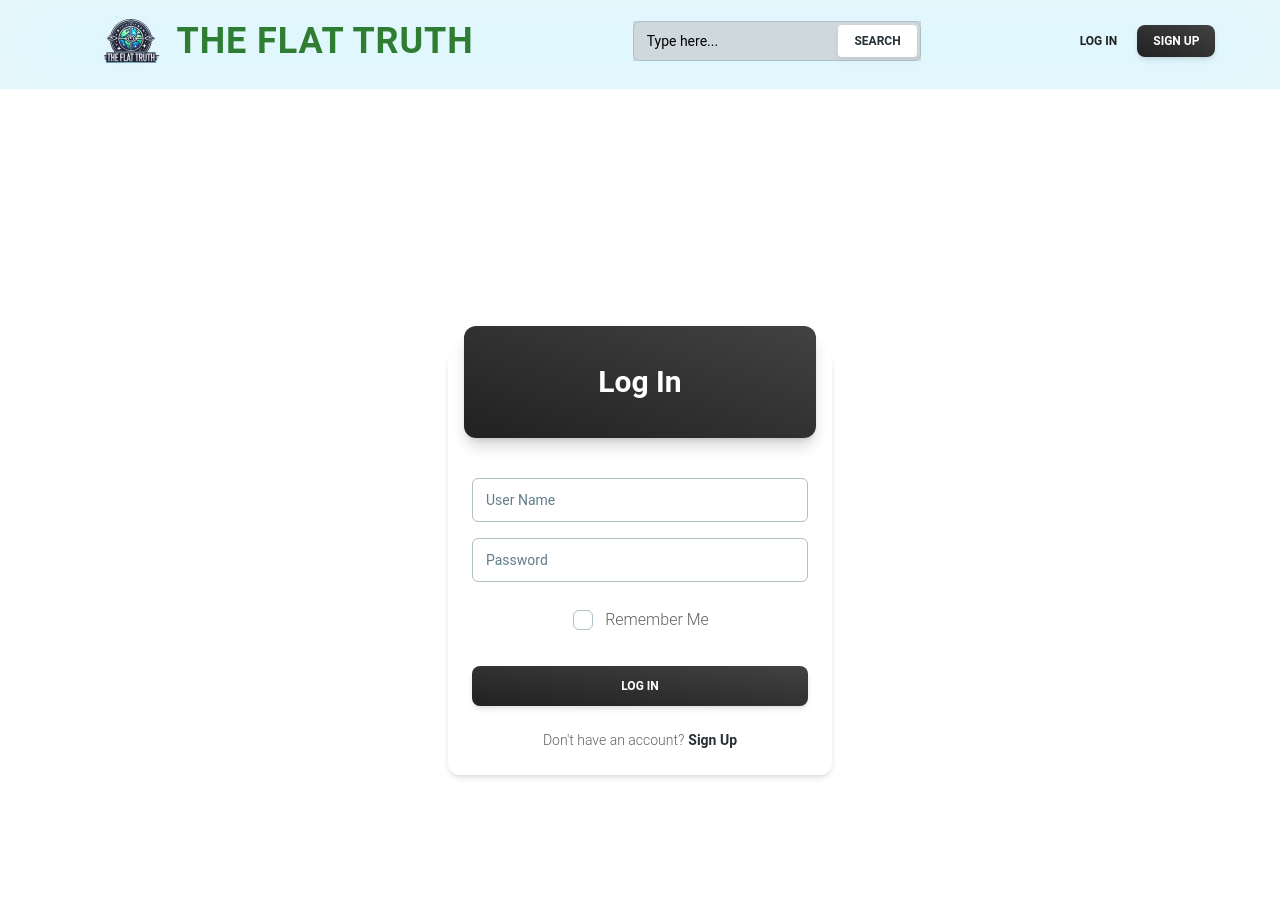
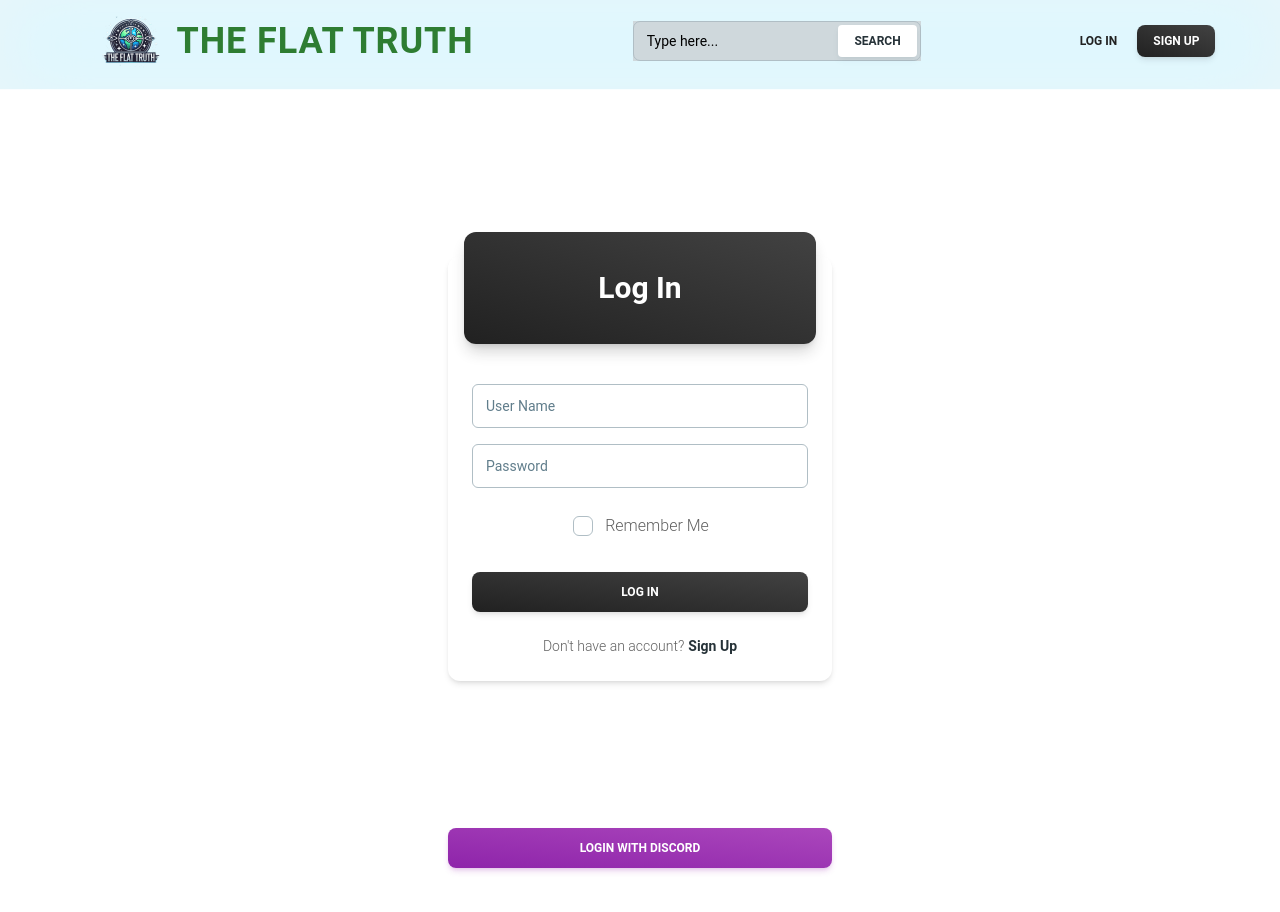
Before and after one commit to ShadowSlash/FlatEarths-Inc, a React (Vite) app in the folder front-end/: page /login in a window 1280 px wide. Shown: the top 912 px of the page. Built offline with nearby package versions, Linux system fonts and the light colour scheme.

Commit message:
Implementing the Discord OAuth2 authentication.  Created a href discord link in login. Aded a fetch function to fetch the Discord login. Need to link to the Backend. I have started the DiscordCallback function to respond to the backend server.

```diff
--- /dev/null
+++ b/front-end/src/components/Authentication/DiscordCallback.jsx
@@ -0,0 +1,9 @@
+import React, { useEffect } from 'react';
+import { useNavigate } from 'react-router-dom';
+import axios from 'axios';
+
+const DiscordCallback = () => {
+    const navigate = useNavigate();
+
+
+}
--- a/front-end/src/pages/Dashboard.jsx
+++ b/front-end/src/pages/Dashboard.jsx
@@ -4,10 +4,14 @@ import Layout from '../components/Layout';
 import BlogList from "../components/BlogList";
 
 const DashboardPage = () =>{
+  const username = localStorage.getItem('username');
+  const avatar = localStorage.getItem('avatar');
   return (
     <Layout>
-      <UserProfile />
-      <BlogList />
+       <div className="container mx-auto px-8 py-5">
+          <UserProfile sername={username} avatar={avatar} />
+          <BlogList />
+        </div>
     </Layout>
   );
 }
--- a/front-end/src/pages/Login.jsx
+++ b/front-end/src/pages/Login.jsx
@@ -27,6 +27,22 @@ const LoginPage = () => {
   const [error, setError] = useState('');
 
   const navigate = useNavigate();
+
+  //------------------------Alternate login using discord. ------------------------------------------------------------------//
+  const redirectToDiscord = async () => {
+    const discord_url = 'http://localhost:8000/login/discord';         //URL to discord OAuth2 authentication. we need to link this to backend Noah.
+    try {
+      const response = await fetch(discord_url, { method: 'HEAD' });  // Try catch to fetch the discord url
+      if (response.ok) {                                              //If fetch is successful (200 code)
+        window.location.href = discord_url;                      // // Redirect to Discord login
+      } else {
+        console.error('Discord login URL is not reachable:', response.status);  //else flag an error
+      }
+    } catch (error) {
+      console.error('Error reaching the Discord login URL:', error);
+    }
+
+  };
 
   const onClickLogin = async (e) => {
 
@@ -82,6 +98,13 @@ const LoginPage = () => {
             </Typography>
           </CardFooter>
         </Card>
+         {/* -----------------------------Discord Login Button ----------------------------------------------------*/}
+         <section className="mt-6">
+          <Button variant="gradient" color="purple" fullWidth onClick={redirectToDiscord}>
+            Login with Discord
+          </Button>
+        </section>
+
       </section>
     </>
   );
```
Also changed, not shown: package.json (added, +7 -0 lines), 1 other file (tests, documents, lock files or other folders).
